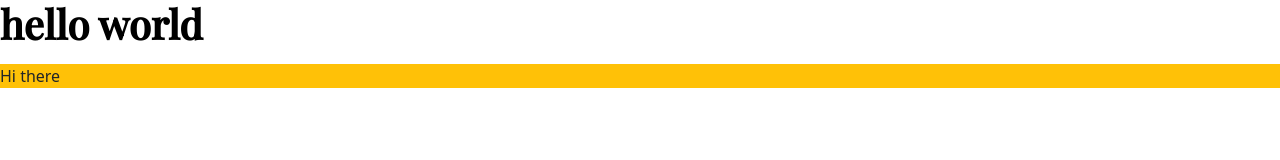
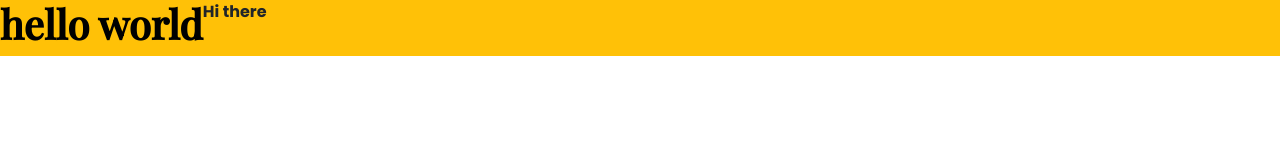
Before and after one commit to Roghayeh-pixel/portfolio-project, a plain HTML site: page index.html in a window 1280 px wide. Drawn offline with nearby package versions, Linux system fonts and the light colour scheme; a web font is replaced by a local one.

Commit message:
little changes

```diff
--- a/index.html
+++ b/index.html
@@ -21,13 +21,10 @@
         <title>Document</title>
 </head>
 <body>
-    <h1>
-        hello world
-    </h1>
-    <p>
     <div class="d-flex bg-warning">
-        Hi there
+    <h1>hello world</h1>
+    <p>Hi there</p>
     </div>
-    </p>
+
 </body>
 </html>
```
